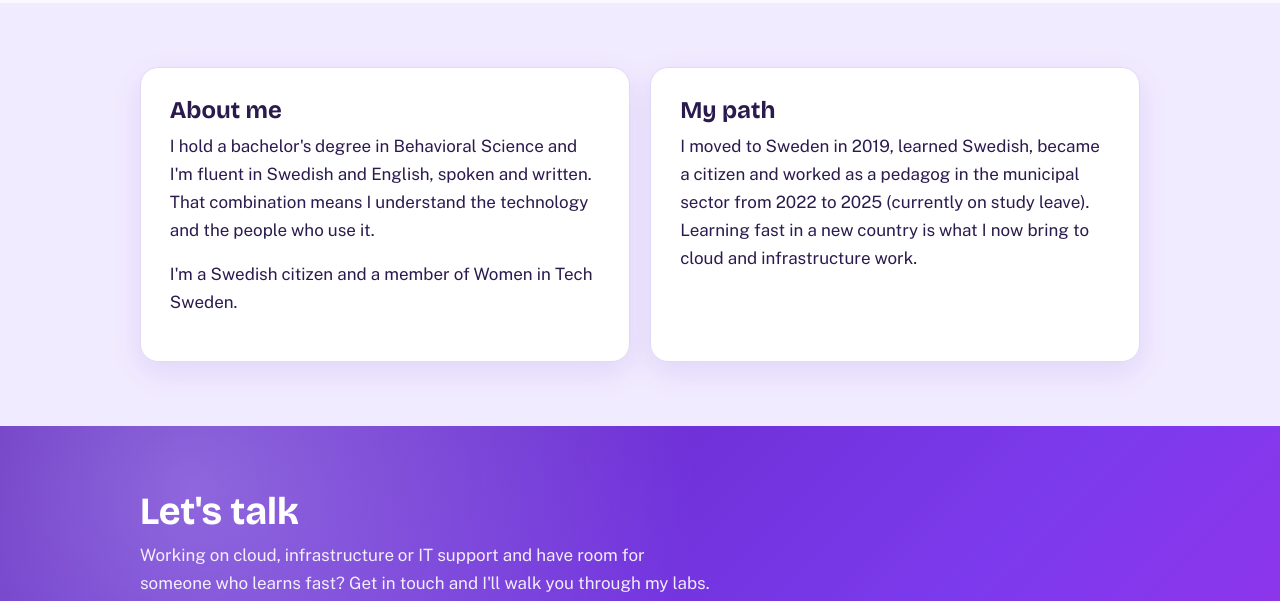
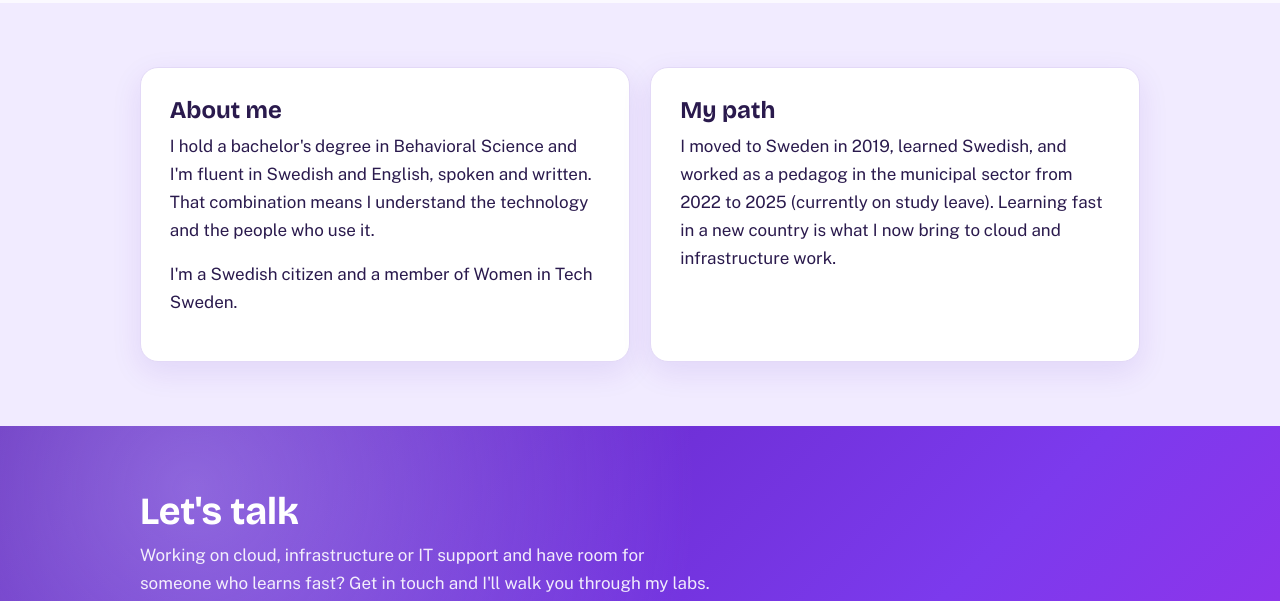
Before and after one commit to secexpert123/Welcome-to-Amrita-s_Portfolio, a plain HTML site: page index.html in a window 1280 px wide. Shown: the part 3660-4261 px from the top of the page. Drawn offline with nearby package versions, Linux system fonts and the light colour scheme.

```diff
--- a/index.html
+++ b/index.html
@@ -213,7 +213,7 @@
     </div>
     <div>
       <h2 class="sec">My path</h2>
-      <p>I moved to Sweden in 2019, learned Swedish, became a citizen and worked as a pedagog in the municipal sector from 2022 to 2025 (currently on study leave). Learning fast in a new country is what I now bring to cloud and infrastructure work.</p>
+      <p>I moved to Sweden in 2019, learned Swedish, and worked as a pedagog in the municipal sector from 2022 to 2025 (currently on study leave). Learning fast in a new country is what I now bring to cloud and infrastructure work.</p>
     </div>
   </div>
 </section>
```
